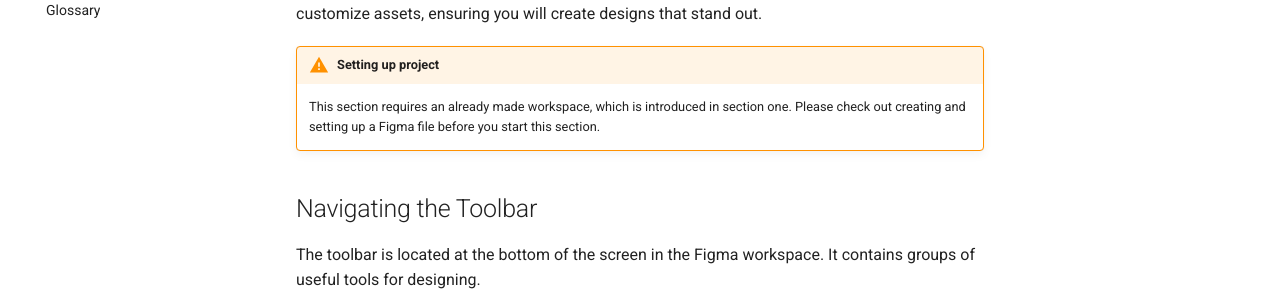
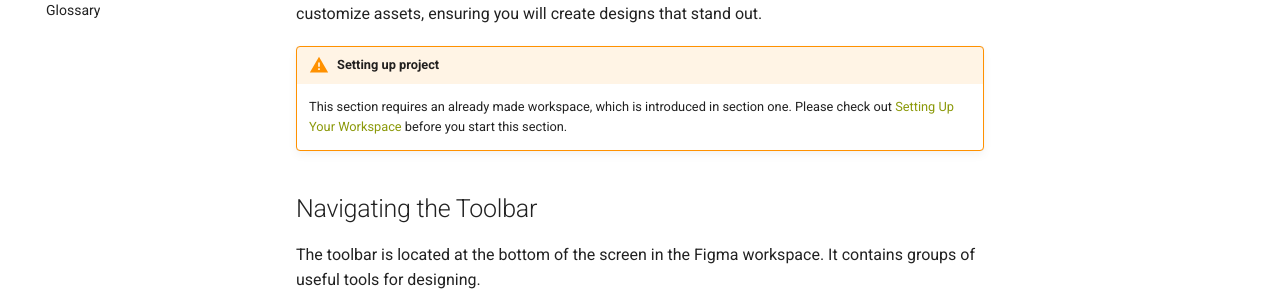
Before and after one commit to ThincutBacon/COMP-2216-Documentation, an MkDocs documentation site: the page built from docs/section2.md, in a window 1280 px wide and 900 px high. Shown: the part 281-572 px from the top of the window. Built offline with MkDocs 1.6.1 and Material for MkDocs 9.7.7, drawn with Linux system fonts in a browser that asks for light colours; some of the changed text lies outside the part shown.

Commit message:
Adjust code for softer breaks

```diff
--- a/docs/section2.md
+++ b/docs/section2.md
@@ -1,10 +1,12 @@
 # Navigating the Toolbar and Creating Shapes
 
 ## Overview
-This section will focus on the implementation of Figma's tools to design and manipulate elements. You will learn how to navigate the toolbar, create shapes, and apply styling to customize assets, ensuring you will create designs that stand out.
+This section will focus on the implementation of Figma's tools to design and manipulate elements. You will learn
+how to navigate the toolbar, create shapes, and apply styling to customize assets, ensuring you will create designs that stand out.
 
 !!! warning "Setting up project"
-    This section requires an already made workspace, which is introduced in section one. Please check out creating and setting up a Figma file before you start this section.
+    This section requires an already made workspace, which is introduced in section one. Please check
+    out [Setting Up Your Workspace](.\section1.md) before you start this section.
 
 
 ## Navigating the Toolbar
@@ -13,8 +15,8 @@
 ![Groups in toolbar](./images/toolbar.png "Groups in toolbar"){.center_image}
 
 1. The first group includes tools to manipulate the workspace
+2. The second group contains tools for creating and customizing design elements.
 
-2. The second group contains tools for creating and customizing design elements.
 
 ## Manipulating the Workspace
 We will learn how to use tools in Figma to manipulate your workspace catered towards your devices.
@@ -32,15 +34,17 @@
     ![Click item to move](./images/clickmove.png "Click item to move"){.center_image}
     ![Drag item to move](./images/dragmove.png "Drag item to move"){.center_image}
 
+
 2. **Hand Tool**:
-
-    - ![Hand tool](./images/handtool.png "Hand tool"){.center_image}
+    ![Hand tool](./images/handtool.png "Hand tool"){.center_image}
     1. Mouse: Use the Hand Tool to drag your camera view across the workspace. Hold down the middle mouse button to activate the tool.
     2. Touchpad: Tap and drag using two fingers to pan across the workspace.
+
 
 3. **Zooming**:
     1. Mouse: Scroll the mouse wheel to zoom in or out.
     2. Touchpad: Pinch outwards to zoom in and pinch inwards to zoom out.
+
 
 4. **Scaling Items**:
     - ![Scale tool](./images/scaletool.png "Scale tool"){.center_image}
@@ -51,6 +55,7 @@
 
 !!! info "Shortcut for squares!"
     Hold `Shift` to maintain proportions during scaling
+
 
 ## Creating a Shape
 1. Click the Rectangle Tool from the toolbar.
@@ -64,6 +69,7 @@
 
 !!! info "Click the dropdown arrow beside the rectangle tool to access additional shape options (i.e. polygon, ellipse)"
     Follow similar steps above to customize these shapes.
+
 
 ## Creating Assets
 To efficiently design and reuse components, you can create assets.
@@ -83,6 +89,7 @@
 6. Drag and drop an drop into your design workspace.
 ![Drag and drop component](./images/dragasset.png "Drag and drop component"){.center_image}
 
+
 ## Conclusion
 By the end of this section you will have successfully learned to:
 - Navigate Figma Design's workspace.
```
Also changed, not shown: docs/index.md (+3 -3 lines), docs/section1.md (+3 -2 lines).
